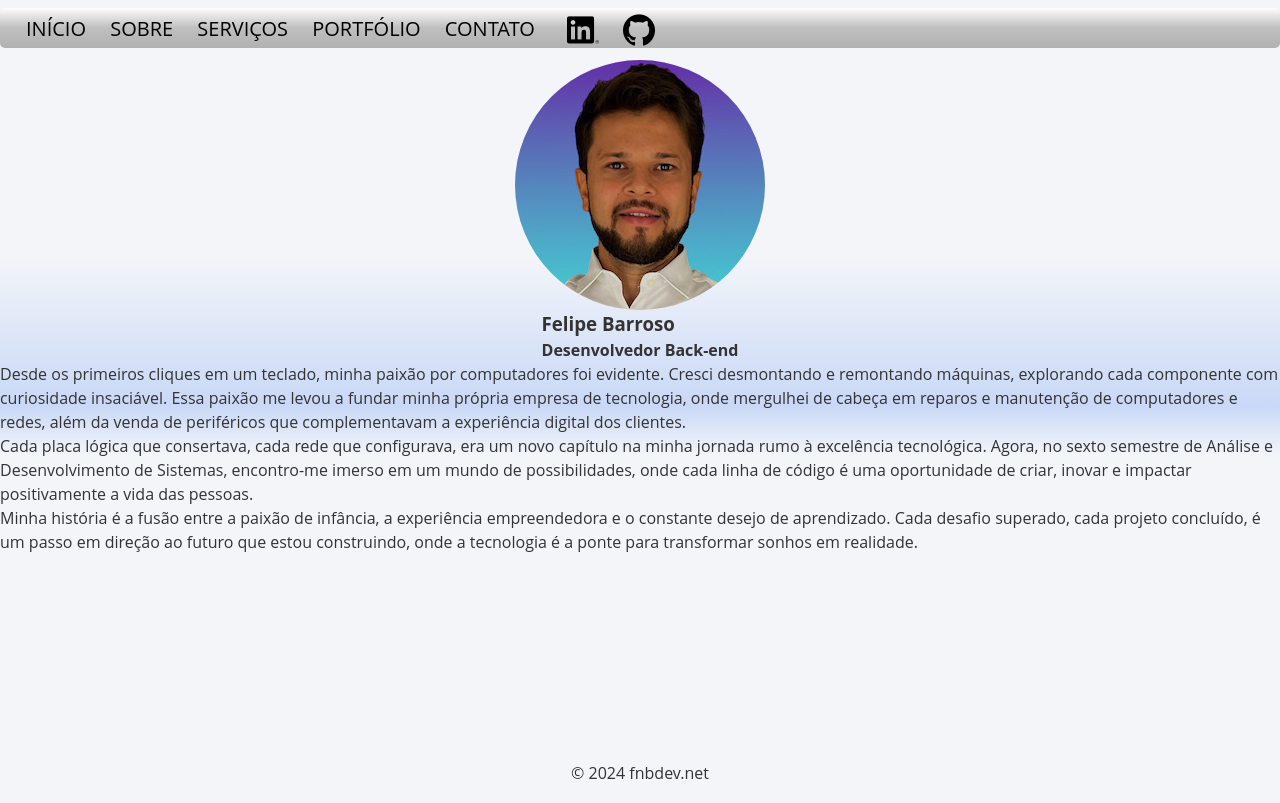
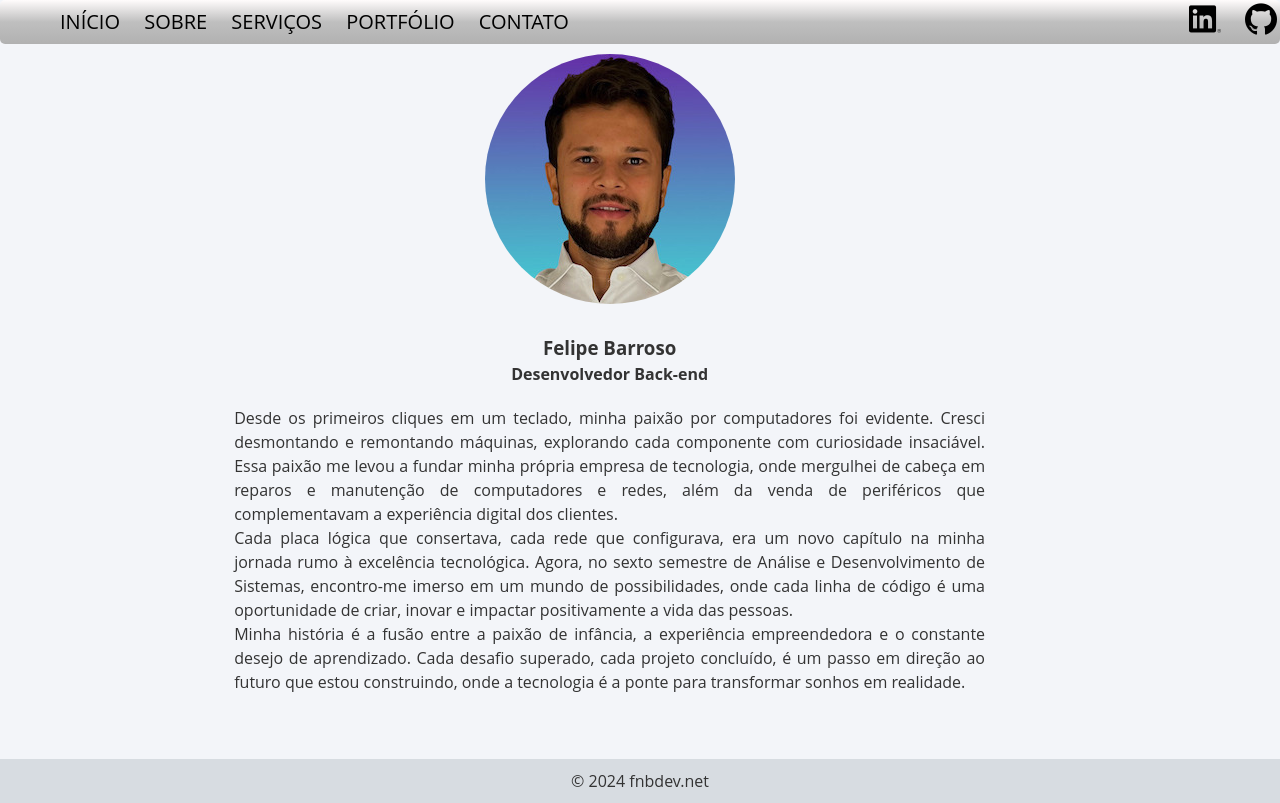
Before and after one commit to FnB1991/FnB-DEV, a plain HTML site: page index.html in a window 1280 px wide. Both pictures are taken after a click on the link "SOBRE". Drawn offline with nearby package versions, Linux system fonts and the light colour scheme.

Commit message:
Update generalstyles.css

```diff
--- a/css/generalstyles.css
+++ b/css/generalstyles.css
@@ -1,4 +1,4 @@
-/* RESET CSS */
+/* --------------------------- RESET CSS --------------------------- */
 * {
     box-sizing: border-box;
     margin: 0;
@@ -32,25 +32,18 @@
     isolation: isolate;
   }
 
-  /* ------- ESTILOS DOS CABEÇALHOS ------- */
-  header {
-    display: flex;
-    position: fixed;
-    top: 1%;
-    width: 100%;
-    height: 5%;
-    background: linear-gradient(180deg, rgba(255, 252, 252, 1) 0%, rgba(191, 191, 191, 1) 50%, rgba(177, 177, 177, 1) 100%);
-    border-radius: 5px 5px;
-  }
+  /* ---------------------------  END RESET CSS --------------------------- */
+
+  /* ----------------------- HEADER STYLES ----------------------- */
 
   nav {
     width: 100%;
+    height: fit-content;
+    position: relative;
     display: inline-flex;
-  }
-
-  nav ul {
-    padding: 3px;
-    margin: 3px;
+    border-radius: 5px 5px;
+    background: linear-gradient(180deg, rgba(255, 252, 252, 1) 0%, rgba(191, 191, 191, 1) 50%, rgba(177, 177, 177, 1) 100%);
+    text-transform: uppercase;
   }
 
   nav ul li {
@@ -62,22 +55,24 @@
     color: #000000;
     text-decoration: none;
     font-size: 20px;
-    text-transform: uppercase;
   }
 
   nav a:hover {
     border-bottom: 3px solid blue;
   }
 
-  .menu-navegação {
-    width: 91%;
+  .navigation-menu {
+    width: 80%;
+    margin-block: auto;
   }
 
-  .redes-sociais {
-    width: 9%;
+  .social-media {
+    width: 25%;
+    text-align: right;
+    margin: 3px;
   }
 
-  .redes-sociais ul li:hover {
+  .social-media ul li:hover {
     animation: image-move 1s ease;
   }
 
@@ -90,64 +85,70 @@
     100% { transform: translateX(0); }
   }
 
-  /* ESTILOS DO CONTEÚDO */
-  .content {
-    display: flex;
-    justify-content: center;
-    align-items: center;
-    padding-top: 190px;
+  /* -------------- FORM STYLES -------------- */
+  form {
+    width: 55%;
   }
 
-  /* ESTILOS DO RODAPÉ */
+  /* -------------- CONTENT STYLES -------------- */
+  section {
+    width: 95%;
+    height: 90%;
+    margin: auto;
+  }
+
+  /* -------------- FOOTER STYLES -------------- */
   footer {
-    position: fixed;
+    position: relative;
     text-align: center;
     bottom: 5px;
     width: 100%;
-    height: auto;
+    height: fit-content;
     padding: 10px 0;
-    background-color: #F3F5F9; /* Alterado para uma cor sólida para melhor legibilidade */
+    background-color: rgb(215, 220, 225);
   }
 
-  /* ESTILO ESPECÍFICOS DAS PÁGINAS */
-  /* HOME PAGE */
-  .video-home {
-    margin-top: -120px;
+  /* ------------- SPECIFIC STYLES ------------- */
+
+  /* --------------- ABOUT PAGE ---------------  */
+  .about {
+    display: inline-block;
+    text-align: -webkit-center;
+    justify-content: center;
+    align-items: center;
   }
 
-  /* ABOUT PAGE */
-  .about {
-    display: grid;
-    justify-items: center;
-    background: linear-gradient(180deg, rgba(243, 245, 249, 1) 40%, rgba(6, 82, 233, 0.178) 70%, rgba(243, 245, 249, 1) 80%);
-    width: 100%;
-    margin-top: -130px;
+  .photo-about {
+    padding: 10px;
+    width: fit-content;
   }
 
   .photo-about img {
-    height: 250px;
-    width: 250px;
     border-radius: 50%;
   }
 
-  .about-specs {
-    text-align: justify;
-    max-width: 60%;
+  .title-about {
+    text-align: center;
+    margin: 20px;
   }
 
-  /* SERVICES PAGE */
+  .text-about {
+    text-align: justify;
+    width: 65%;
+  }
+
+  /* --------------- SERVICES PAGE --------------- */
   .services {
     display: flex;
     flex-wrap: wrap;
     justify-content: center;
     align-items: center;
-    /*padding: -50px;*/
   }
 
   .lang-box {
     width: 300px;
-    margin: 20px;
-    padding: 20px;
+    margin: 10px;
+    padding: 8px;
     background-color: #fff;
     border-radius: 10px;
     box-shadow: 0 4px 6px rgba(0, 0, 0, 0.1);
@@ -171,10 +172,12 @@
     text-align: justify;
   }
 
-  /* PORTFOLIO PAGE */
+  /* --------------- PORTFOLIO PAGE --------------- */
   .myPortfolio {
-    display: flex;
-    flex-wrap: wrap;
+      display: flex;
+      flex-wrap: wrap;
+      justify-content: center;
+      align-items: center;
   }
 
   .portfolioItem {
@@ -202,14 +205,13 @@
     color: #666;
   }
 
-  /* CONTACTME PAGE */
+  /* --------------- CONTACTME PAGE --------------- */
   .contact-form {
-    /*display: flex;
-    flex-flow: row wrap;*/
-    width: 50%;
+    display: flex;
+    flex-wrap: wrap;
     justify-content: center;
-    /*align-items: center;*/
-    margin: auto;
+    align-items: center;
+    width: 55%;
   }
 
   .contact-form form input[type="text"],
@@ -234,9 +236,3 @@
   .contact-form form button:hover {
     opacity: 0.4;
   }
-
-  @media screen and (max-width: 768px) {
-    .portfolioItem {
-      width: calc(50% - 20px); /* Altera para duas colunas em telas menores */
-    }
-  }
```
